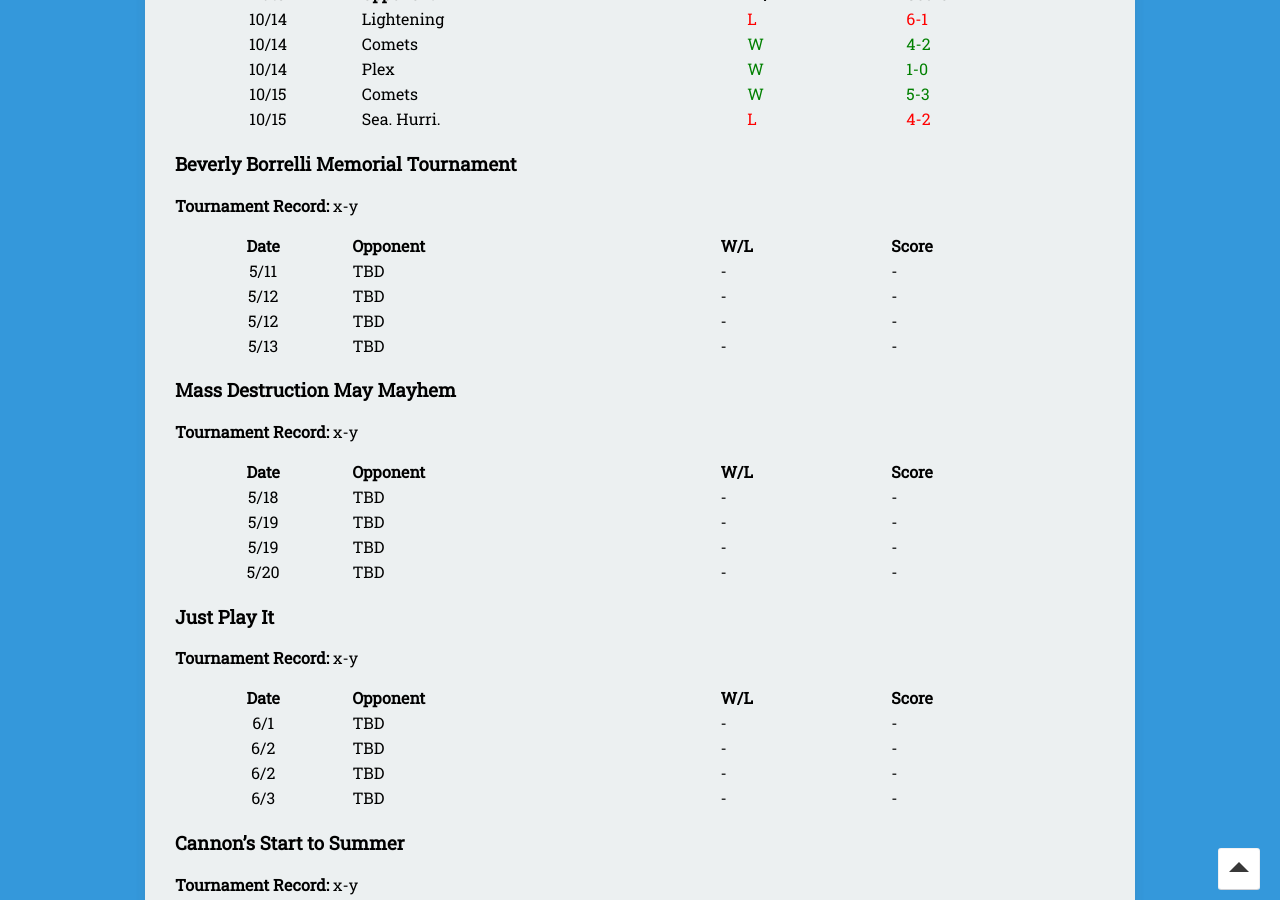
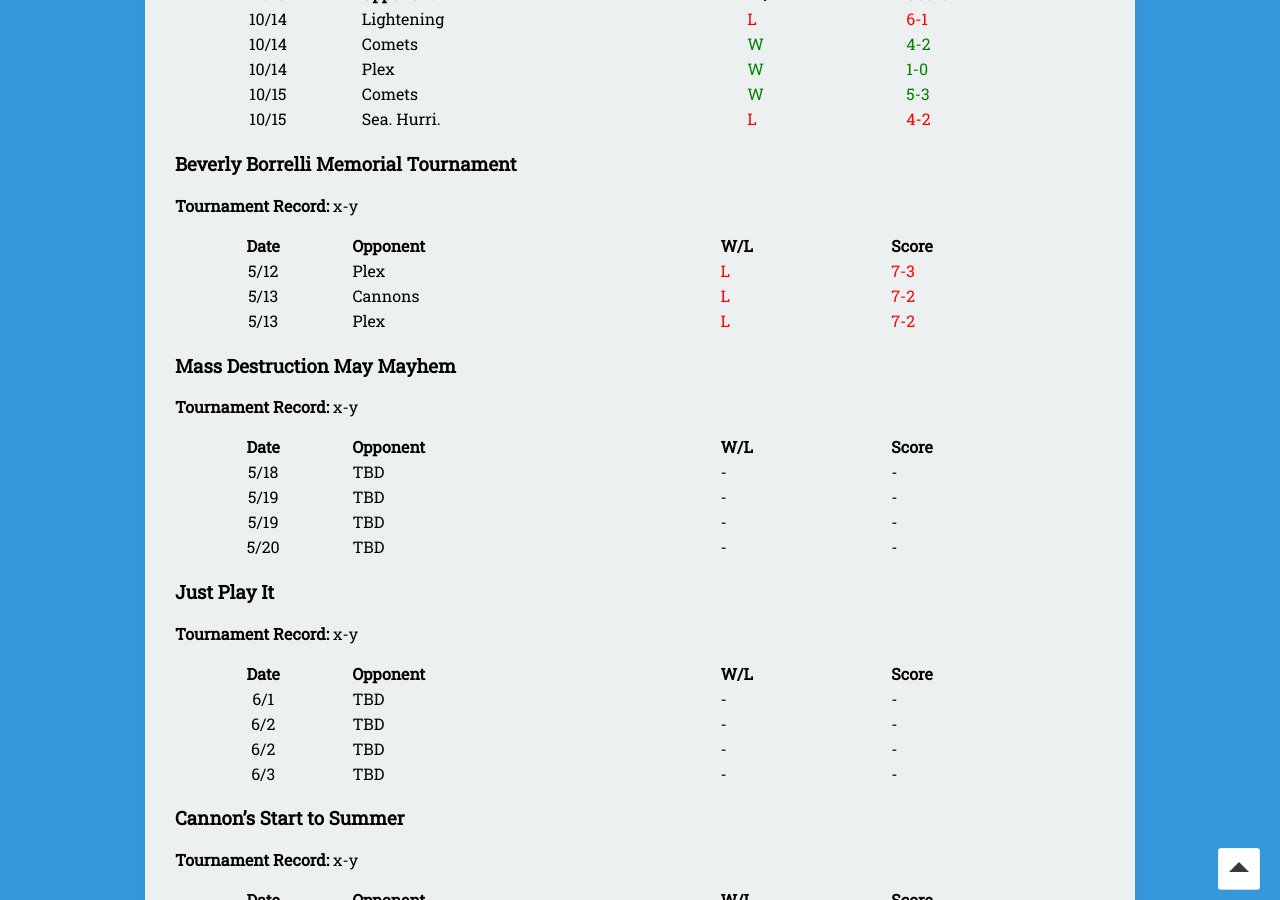
Before and after one commit to seanmerrow/ecf, a Jekyll site: the page built from results/index.md, in a window 1280 px wide and 900 px high, scrolled down 626 px. Built offline with Jekyll 4.4.1, drawn with Linux system fonts in a browser that asks for light colours; nearby versions of some CDN libraries.

Commit message:
Update index.md

```diff
--- a/results/index.md
+++ b/results/index.md
@@ -38,10 +38,9 @@ permalink: /results/
 
 |Date  | Opponent | W/L | Score |
 |:----:|:--------|:----|:----|
-| 5/11  |TBD |<span style="color:black">-</span>|<span style="color:black">-</span>|
-| 5/12  |TBD |<span style="color:black">-</span>|<span style="color:black">-</span>|
-| 5/12  |TBD |<span style="color:black">-</span>|<span style="color:black">-</span>|
-| 5/13  |TBD |<span style="color:black">-</span>|<span style="color:black">-</span>|
+| 5/12  |Plex    |<span style="color:red">L</span>|<span style="color:red">7-3</span>|
+| 5/13  |Cannons |<span style="color:red">L</span>|<span style="color:red">7-2</span>|
+| 5/13  |Plex    |<span style="color:red">L</span>|<span style="color:red">7-2</span>|
 
 
 ### Mass Destruction May Mayhem
```
